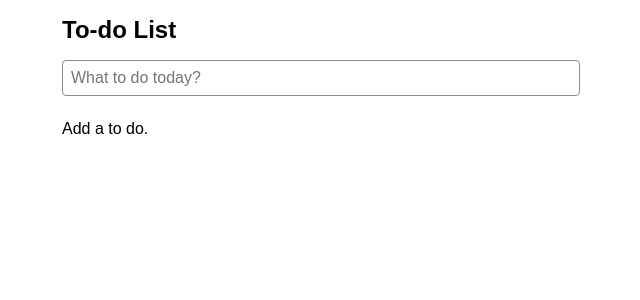
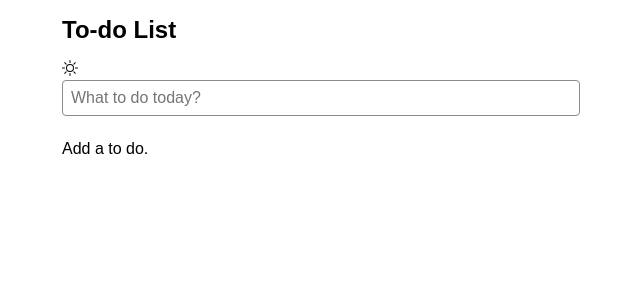
Before and after one commit to goriio/todo, a React (Create React App) app: page / in a window 1280 px wide. Shown: the top 300 px of the page, without its empty margins (319-959 px from the left). Built offline with nearby package versions, Linux system fonts and the light colour scheme; the HTML template or start-up script is replaced by a standard one.

Commit message:
install react-icons

```diff
--- a/package.json
+++ b/package.json
@@ -8,6 +8,7 @@
     "@testing-library/user-event": "^12.8.3",
     "react": "^17.0.2",
     "react-dom": "^17.0.2",
+    "react-icons": "^4.3.1",
     "react-scripts": "4.0.3",
     "styled-components": "^5.3.3"
   },
--- a/src/components/Header/Header.js
+++ b/src/components/Header/Header.js
@@ -1,10 +1,12 @@
 import AddTodo from '../AddTodo/AddTodo';
 import { StyledHeader } from './Header.styles';
+import { BsSun } from 'react-icons/bs';
 
 const Header = () => {
   return (
     <StyledHeader>
       <h1>To-do List</h1>
+      <BsSun />
       <AddTodo />
     </StyledHeader>
   );
```
Also changed, not shown: 1 other file (tests, documents, lock files or other folders).
